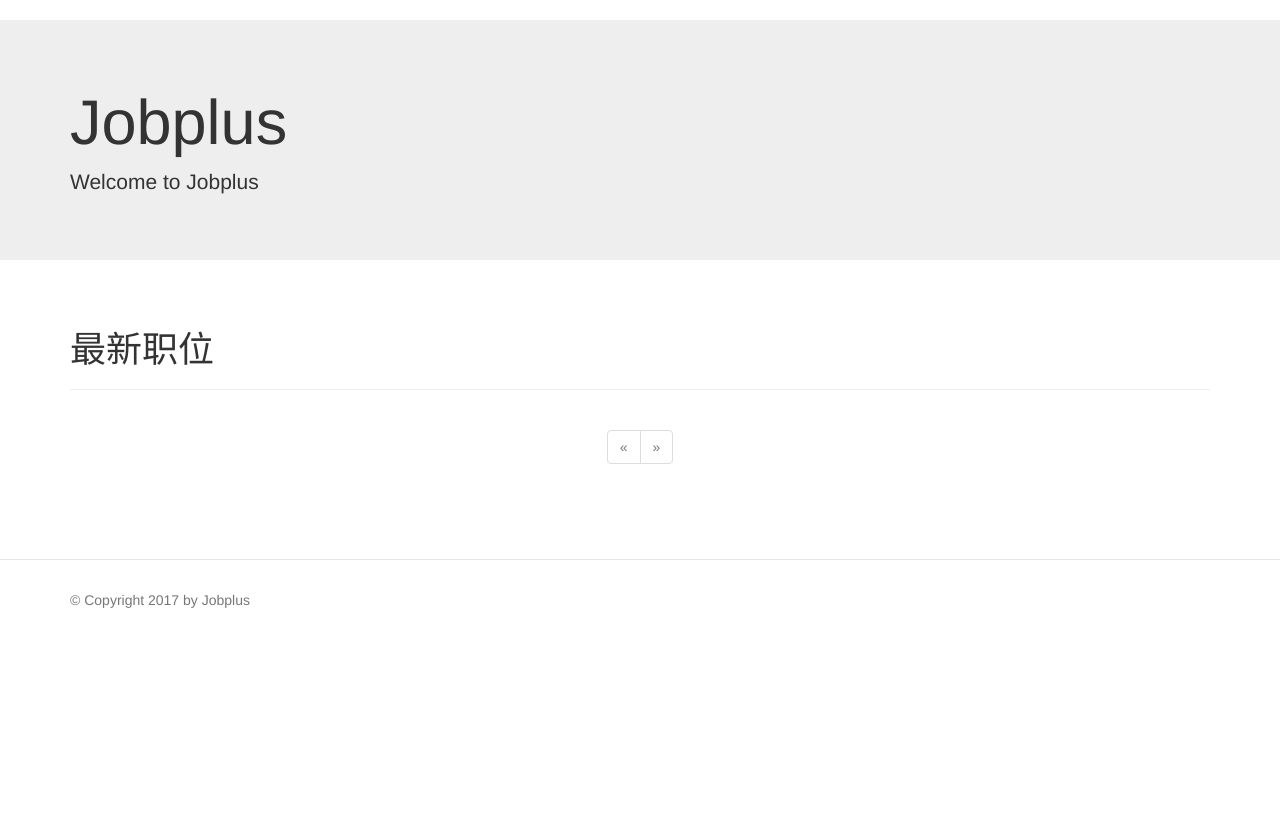
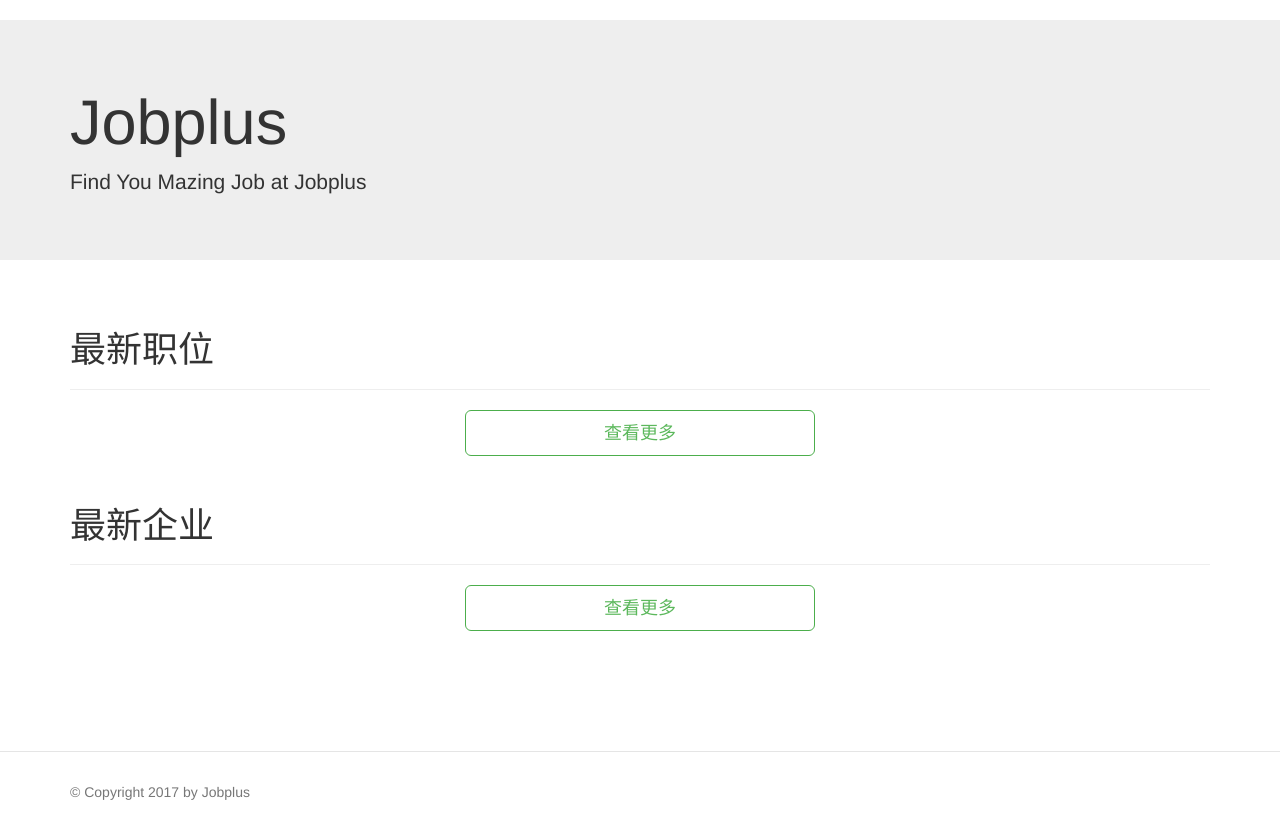
Before and after one commit to uranuday/jobplus7, a Flask app: page / in a window 1280 px wide. Shown: the part 52-884 px from the top of the page. Before the commit the page ends 660 px from the top, so only its background shows below. Run offline with Flask 2, Linux system fonts and the light colour scheme; data that the repository does not hold is empty; some libraries are stand-ins or nearby versions.

Commit message:
fix #51, correct home page

```diff
--- a/jobplus/handlers/front.py
+++ b/jobplus/handlers/front.py
@@ -1,5 +1,5 @@
 from flask import  Blueprint, render_template, flash, redirect, url_for, request, current_app
-from jobplus.models import User, Company
+from jobplus.models import User, Company, Job
 from jobplus.forms import LoginForm
 from flask_login import login_user, logout_user, login_required
 
@@ -11,14 +11,11 @@ front = Blueprint('front', __name__)
 
 @front.route('/')
 def index():
-    page = request.args.get('page', default=1, type=int)
-    pagination = Company.query.paginate(
-            page = page,
-            per_page = current_app.config['DEFAULT_PER_PAGE'],
-            error_out = False
-            )
+    jobs = Job.query.order_by(Job.created_at.desc()).limit(12)
+    companies = Company.query.order_by(Company.created_at.desc()).limit(12)
 
-    return render_template('index.html', pagination=pagination)
+
+    return render_template('index.html', jobs=jobs, companies=companies)
 
 
 
--- a/jobplus/static/main.css
+++ b/jobplus/static/main.css
@@ -27,7 +27,7 @@ a:visited{
 }
 
 
-.padding-top: {
+.padding-top {
     padding-top: 50px;
 }
 
@@ -36,9 +36,22 @@ a:visited{
     color: #777;
 }
 
-a.jobname: {
+a.jobname {
     font-size: 16px;
     color: #333;
     font-weight: bold;
     line-height: 1;
 }
+
+
+.list-more{
+    text-align: center;
+    margin-bottom: 50px;
+}
+
+
+.list-more-btn {
+    padding: 10px 138px;
+    color: #5cb85c;
+    background-color: #fff;
+}
--- a/jobplus/templates/index.html
+++ b/jobplus/templates/index.html
@@ -8,7 +8,7 @@
 <div class="jumbotron">
     <div class="container">
     <h1>Jobplus</h1>
-    <p>Welcome to Jobplus</p>
+    <p>Find You Mazing Job at Jobplus</p>
 </div>
 </div>
 {% endblock %}
@@ -19,8 +19,32 @@
 <div class="page-header">
     <h1>最新职位</h1>
 </div>
+
 <div class="row">
-    {% for company in pagination.items %}
+    {% for job in jobs %}
+    <div class="col-sm-6 col-md-4 col-lg-3">
+        <div class="panel panel-default" style="height:300px;">
+            <h4>
+                <a href="#">{{ job.job_title }}</a>
+            </h4>
+            <h3>{{ job.company.company_name }}</h3>
+            <p>{{ job.location }}</p>
+            <p><strong>{{ job.salary }}</strong> {{ job.exp_requirement }}  {{ job.edu_requirement }}</p>
+        </div>
+    </div>
+    {% endfor %}
+</div>
+<p class="list-more">
+    <a href="{{ url_for("job.index") }}" class="btn btn-success btn-lg list-more-btn">查看更多</a>
+</p>
+
+<div class="page-header">
+    <h1>最新企业</h1>
+</div>
+
+
+<div class="row">
+    {% for company in companies %}
     <div class="col-sm-6 col-md-4 col-lg-3">
         <div class="thumbnail" style="height:336px;">
             <a href="/company/{{ company.id }}">
@@ -28,8 +52,8 @@
             </a>
             <div class="caption">
                 <h3>
-                    <a href="#">
-                        {{ company.name }}
+                    <a href="/company/{{ company.id }}">
+                        {{ company.company_name }}
                         <br></br>
                         <small>{{ company.description }}</small>
                     </a>
@@ -42,6 +66,8 @@
     </div>
     {% endfor %}
 </div>
-{{ render_pagination(pagination, 'front.index') }}
+<p class="list-more">
+    <a href="{{ url_for("company.index") }}" class="btn btn-success btn-lg list-more-btn">查看更多</a>
+</p>
 
 {% endblock %}
```
